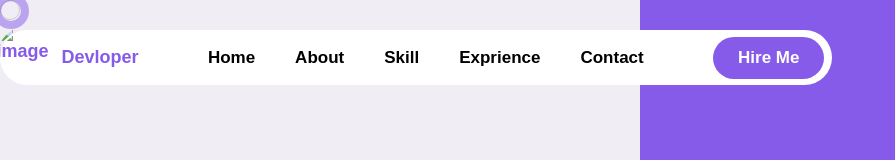
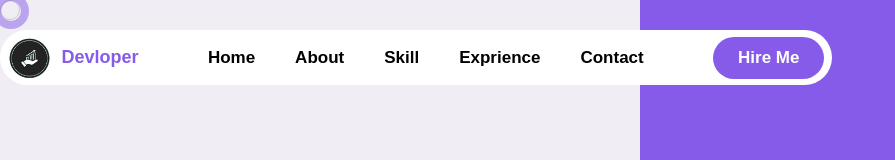
Before and after one commit to mr-sandip-das/sandip-das, a plain HTML site: page index.html in a window 1280 px wide. Shown: the top 160 px of the page, without its empty margins (0-895 px from the left). Drawn offline with Linux system fonts and the light colour scheme.

Commit message:
Update index.html

```diff
--- a/index.html
+++ b/index.html
@@ -30,7 +30,7 @@
 <div class="Font_home">
     <header>
         <div class="header_left">
-        <img src="image/trade-removebg-preview.png" alt="image"> Devloper
+        <img src="trade-removebg-preview.png" alt="image"> Devloper
         </div>
         <nav>
             <ul>
```
